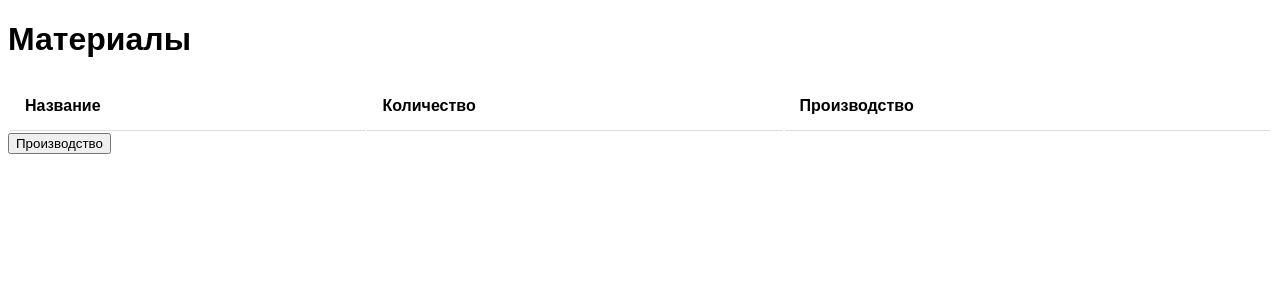
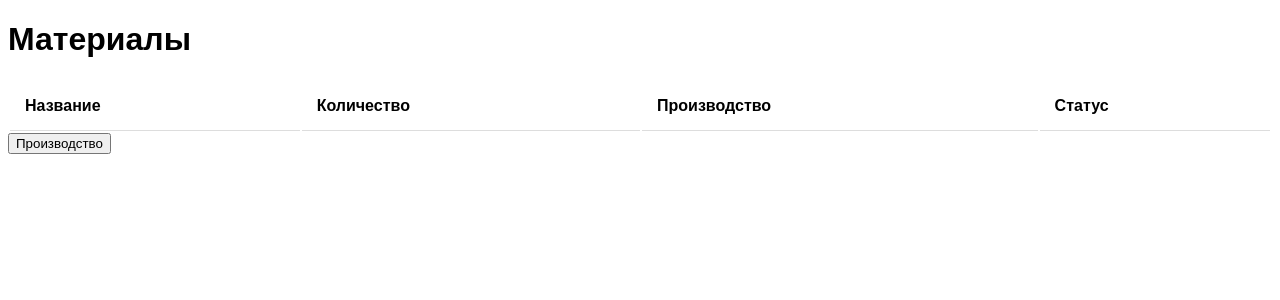
Before and after one commit to TimSkord/factory, a Django app: page /material/ in a window 1280 px wide. Shown: the top 300 px of the page. Run offline with Django 4.2, Linux system fonts and the light colour scheme; data that the repository does not hold is empty.

Commit message:
feat: fixed count of product, added status

```diff
--- a/materials/views.py
+++ b/materials/views.py
@@ -13,7 +13,7 @@ class MaterialsAPIView(APIView):
     def get(self, request, *args, **kwargs):
         try:
             materials = Material.objects.all()
-            data = [{'name': m.name, 'count': m.count, 'id': m.id} for m in materials]
+            data = [{'name': m.name, 'count': m.count, 'id': m.id, 'status': m.status} for m in materials]
             return Response(data, status=status.HTTP_200_OK)
         except Exception as e:
             return Response({'error': str(e)}, status=status.HTTP_500_INTERNAL_SERVER_ERROR)
--- a/templates/material.html
+++ b/templates/material.html
@@ -26,6 +26,7 @@
         <th>Название</th>
         <th>Количество</th>
         <th>Производство</th>
+        <th>Статус</th>
     </tr>
     </thead>
     <tbody>
@@ -37,16 +38,35 @@
 
 <script src="https://ajax.googleapis.com/ajax/libs/jquery/3.5.1/jquery.min.js"></script>
 <script>
+
+    var previousCounts = {};
+
     function refreshMaterials() {
         $.getJSON('/api/materials', function (data) {
             data.forEach(function (material) {
                 if ($('#material-' + material.id).length === 0) {
                     var row = '<tr id="material-' + material.id + '"><td>' + material.name + '</td><td class="count"></td><td>' +
                         '<input type="number" class="produce-input" data-id="' + material.id + '" name="count" min="1">' +
-                        '</td></tr>';
+                        '</td><td class="status"></td></tr>';
                     $('#materials-table tbody').append(row);
                 }
+                var currentCount = parseFloat($('#material-' + material.id + ' .count').text());
                 $('#material-' + material.id + ' .count').text(material.count);
+
+                // Обновляем статус
+                var statusElement = $('#material-' + material.id + ' .status');
+                if (material.count <= 0) {
+                    statusElement.text('🔴').css('color', 'red');
+                } else if (previousCounts[material.id] && material.status) {
+                    statusElement.text('🟢').css('color', 'green');
+                } else if (previousCounts[material.id] && material.count < previousCounts[material.id]) {
+                    statusElement.text('🔴').css('color', 'red');
+                } else {
+                    statusElement.text('🟡').css('color', 'yellow');
+                }
+
+                // Обновляем предыдущее значение count для этого материала
+                previousCounts[material.id] = currentCount;
             });
         });
     }
```
Also changed, not shown: materials/models.py (+11 -11 lines), materials/migrations/0004_material_status.py (added).
